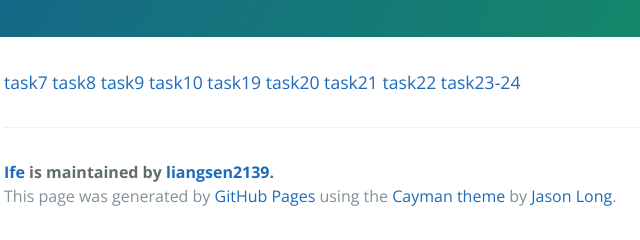
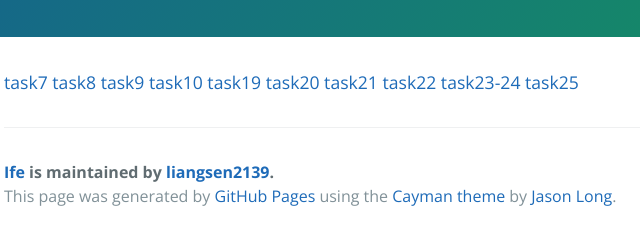
Before and after one commit to Object101/IFE, a plain HTML site: page index.html in a window 1280 px wide. Shown: the part 299-539 px from the top of the page, 220-860 px from the left. Drawn offline with nearby package versions, Linux system fonts and the light colour scheme.

Commit message:
Update index.html

```diff
--- a/index.html
+++ b/index.html
@@ -27,6 +27,7 @@
       <a href="task21/index.html">task21</a>
       <a href="task22/index.html">task22</a>
       <a href="task23-24/index.html">task23-24</a>
+      <a herf="task25/index.html">task25</a>
       <footer class="site-footer">
         <span class="site-footer-owner"><a href="https://github.com/liangsen2139/IFE">Ife</a> is maintained by <a href="https://github.com/liangsen2139">liangsen2139</a>.</span>
         <span class="site-footer-credits">This page was generated by <a href="https://pages.github.com">GitHub Pages</a> using the <a href="https://github.com/jasonlong/cayman-theme">Cayman theme</a> by <a href="https://twitter.com/jasonlong">Jason Long</a>.</span>
```
